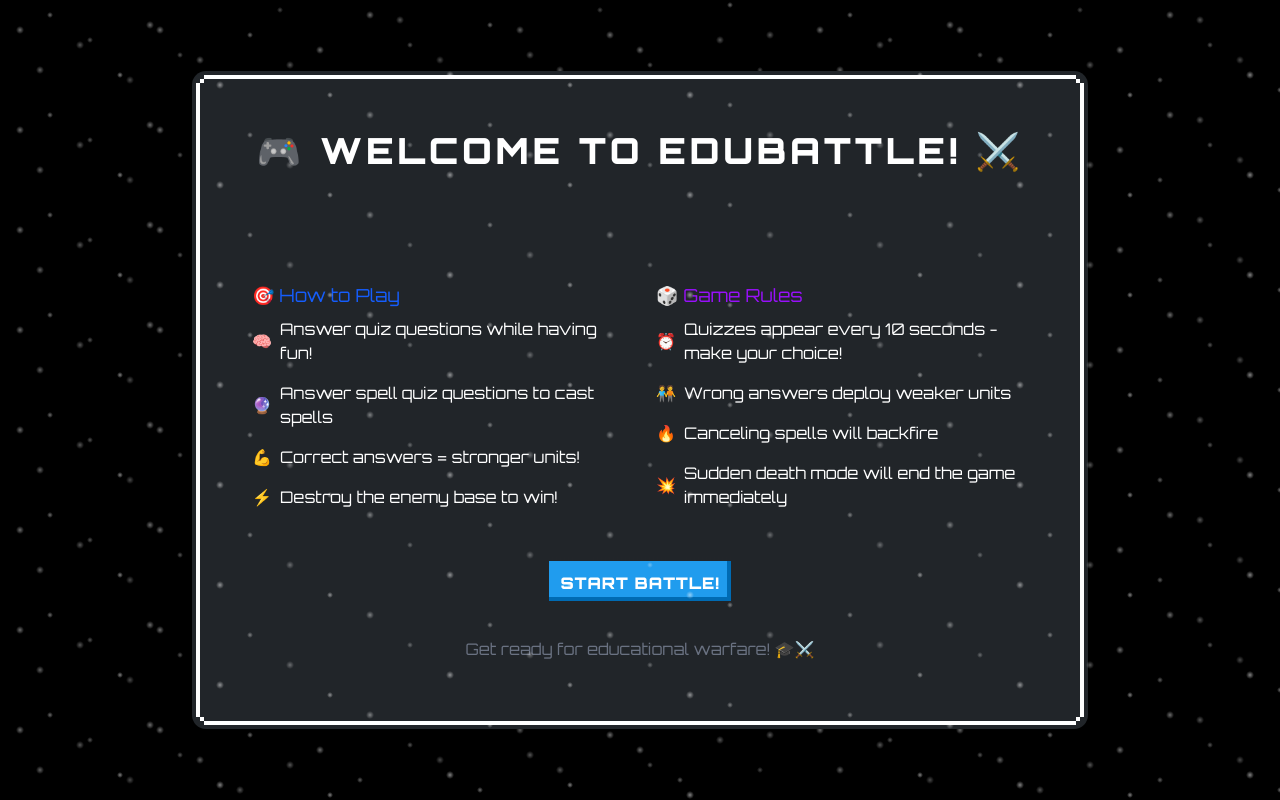
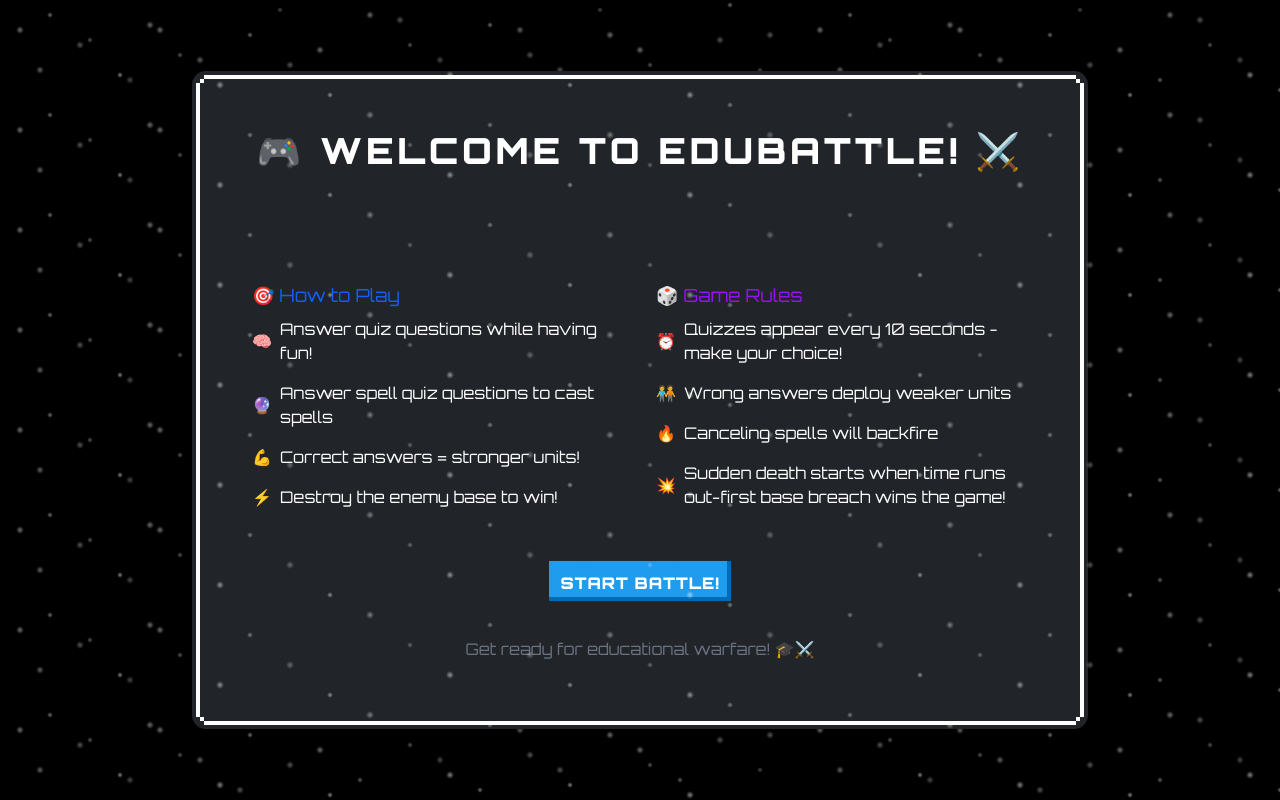
Before and after one commit to agustinelumandong/EduBattle, a Next.js app: page / in a window 1280 px wide. Built offline with nearby package versions, Linux system fonts and the light colour scheme.

Commit message:
fix and add a short description

```diff
--- a/src/app/page.tsx
+++ b/src/app/page.tsx
@@ -285,7 +285,7 @@ export default function EduBattle(): ReactElement {
                   </li>
                   <li className="flex items-center gap-2 text-xs sm:text-sm md:text-base game-ui-text">
                     <span className="text-red-500 text-sm sm:text-base">💥</span>
-                    Sudden death mode will end the game immediately
+                    Sudden death starts when time runs out-first base breach wins the game!
                   </li>
                 </ul>
               </div>
```
